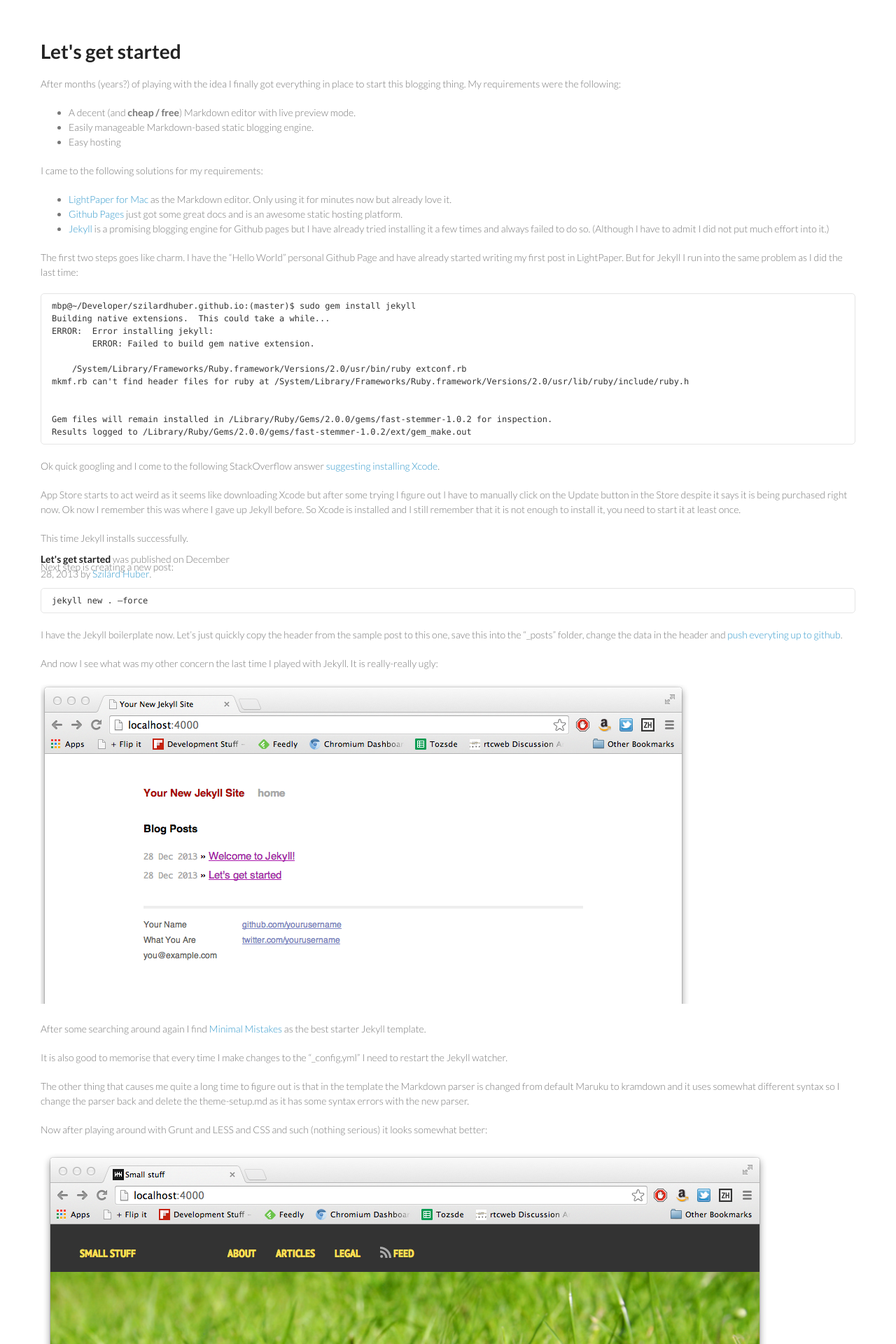
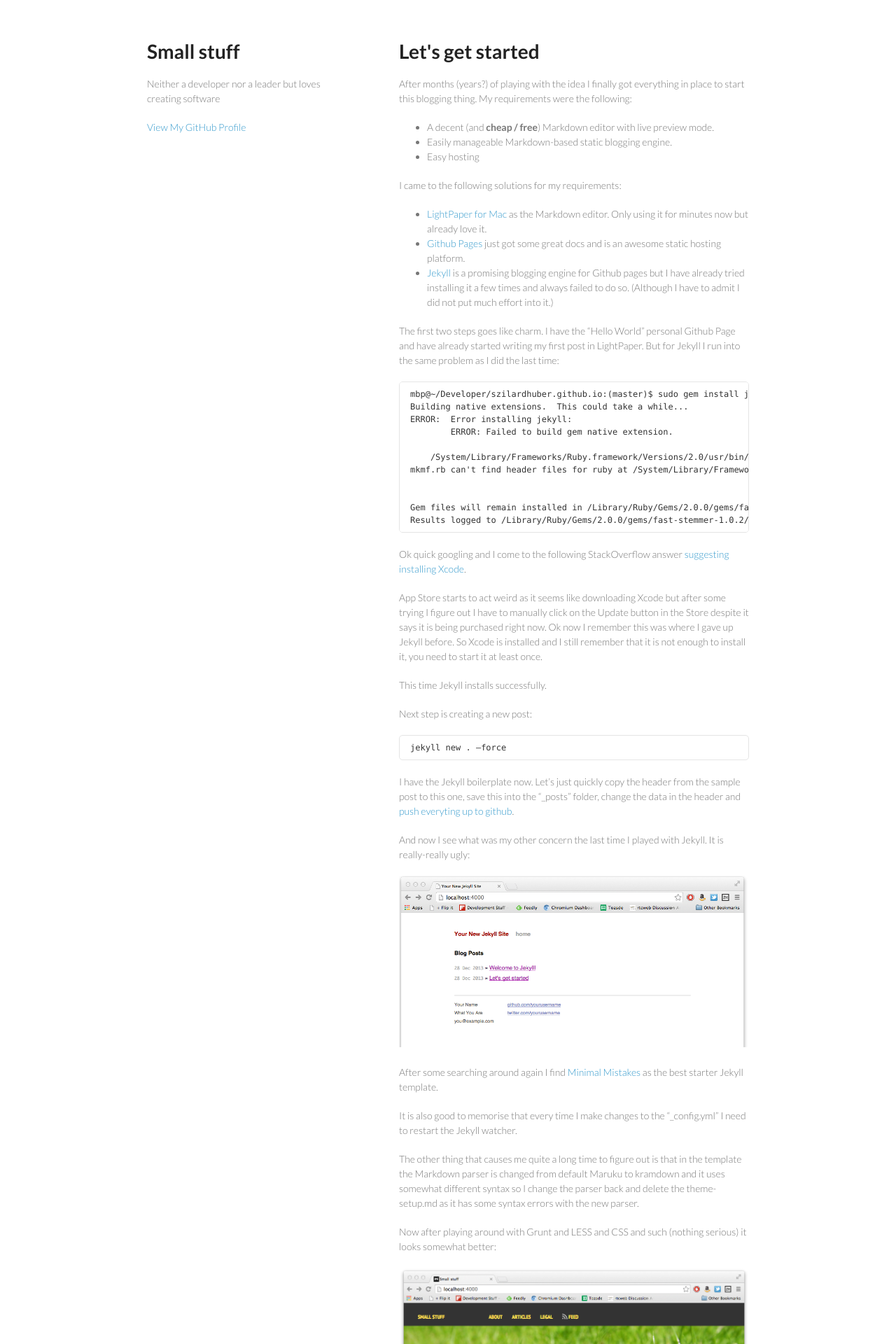
Before and after one commit to szilardhuber/szilardhuber.github.io, a Jekyll site: the page built from _posts/2013-12-28-lets-get-started.markdown, in a window 1280 px wide. Shown: the top 1920 px of the page at 70% size. Built offline with Jekyll 4.4.1, drawn with Linux system fonts in a browser that asks for light colours.

Commit message:
Fixed layouts a bit.

```diff
--- a/_layouts/index.html
+++ b/_layouts/index.html
@@ -22,8 +22,7 @@
         <p class="view"><a href="https://github.com/szilardhuber">View My GitHub Profile</a></p>
 
       </header>
-  </div>
-
+      <section>
             {% for post in site.posts %}
             {% unless post.next %}
               <h3>{{ post.date | date: '%Y' }}</h3>
@@ -39,6 +38,7 @@
                 <p itemprop="text">{% if post.description %}{{ post.description }}{% else %}{{ post.content | strip_html | strip_newlines | truncate: 120 }}{% endif %}</p>
               </article>
             {% endfor %}
-
+      </section>
+  </div>
 </body>
 </html>
--- a/_layouts/post.html
+++ b/_layouts/post.html
@@ -13,20 +13,24 @@
     <![endif]-->
   </head>
   <body>
+    <div class="wrapper">
+      <header>
+        <h1>Small stuff</h1>
+        <p>Neither a developer nor a leader but loves creating software</p>
 
-<div id="main" role="main">
-    <div class="wraooer">
+
+        <p class="view"><a href="https://github.com/szilardhuber">View My GitHub Profile</a></p>
+
+      </header>
+      <section>
           <h1>{{ page.title }}</h1>
           <h2>{{ page.tagline }}</h2>
-    </div>
           <div class="article-wrap">
               <p itemprop="text"> {{ content }}
           <hr />
-      <footer role="contentinfo">
               <p class="byline"><strong>{{ page.title }}</strong> was published on <time datetime="{{ page.date | date_to_xmlschema }}" itemprop="datePublished">{{ page.date | date: "%B %d, %Y" }}</time>{% if page.modified %} and last modified on <time datetime="{{ page.modified | date: "%Y-%m-%d" }}" itemprop="dateModified">{{ page.modified | date: "%B %d, %Y" }}</time>{% endif %} by <span itemprop="author" itemscope itemtype="http://schema.org/Person"><span itemprop="name"><a href="{{ site.url }}/about" title="About {{ site.owner.name }}" itemprop="url">{{ site.owner.name }}</a></span></span>.</p>
-      </footer>
          </div><!-- /.article-wrap -->
-</div><!-- /#main -->
-
+     </section>
+</div>
 </body>
 </html>
```
Lines whose indentation alone changed are shown as unchanged.
